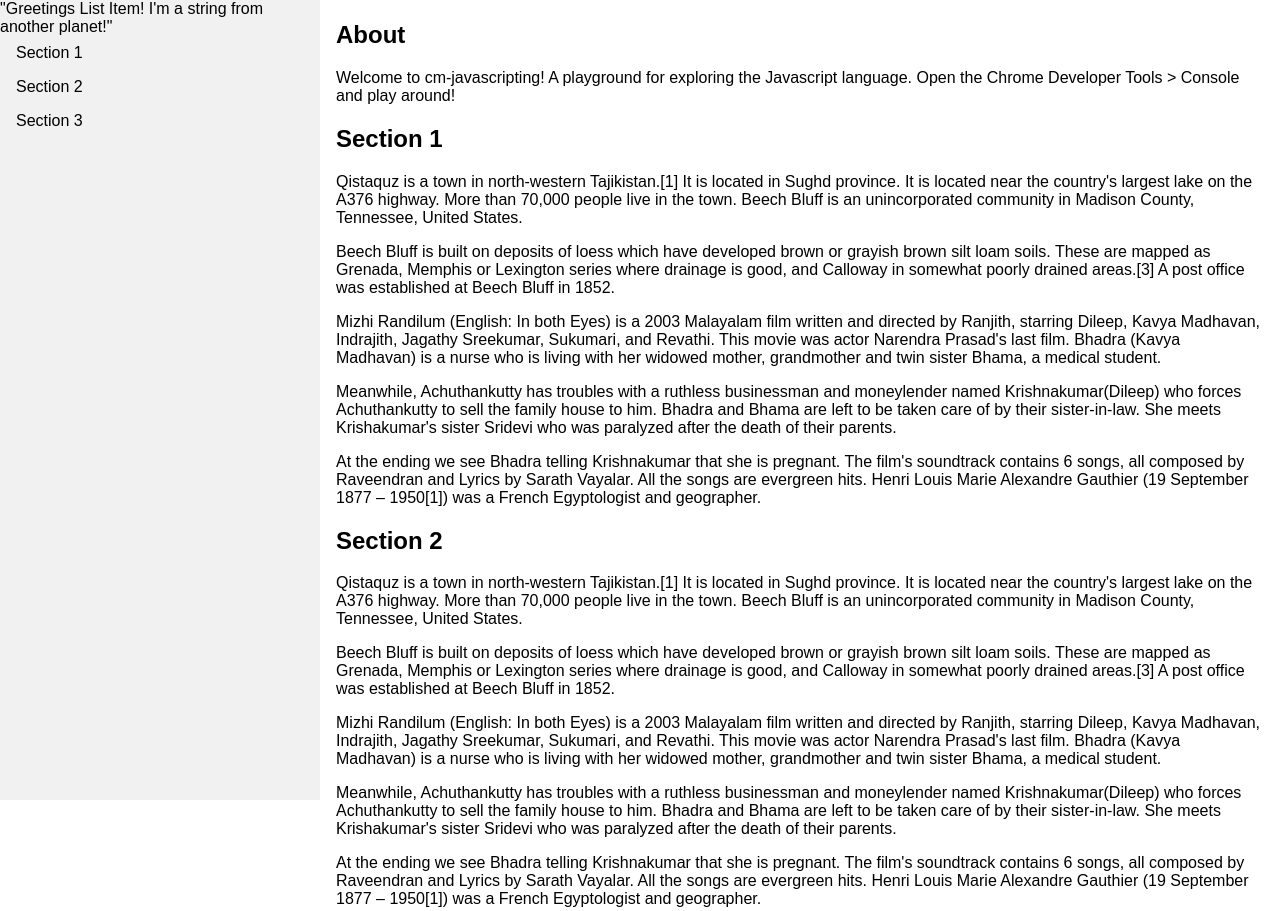
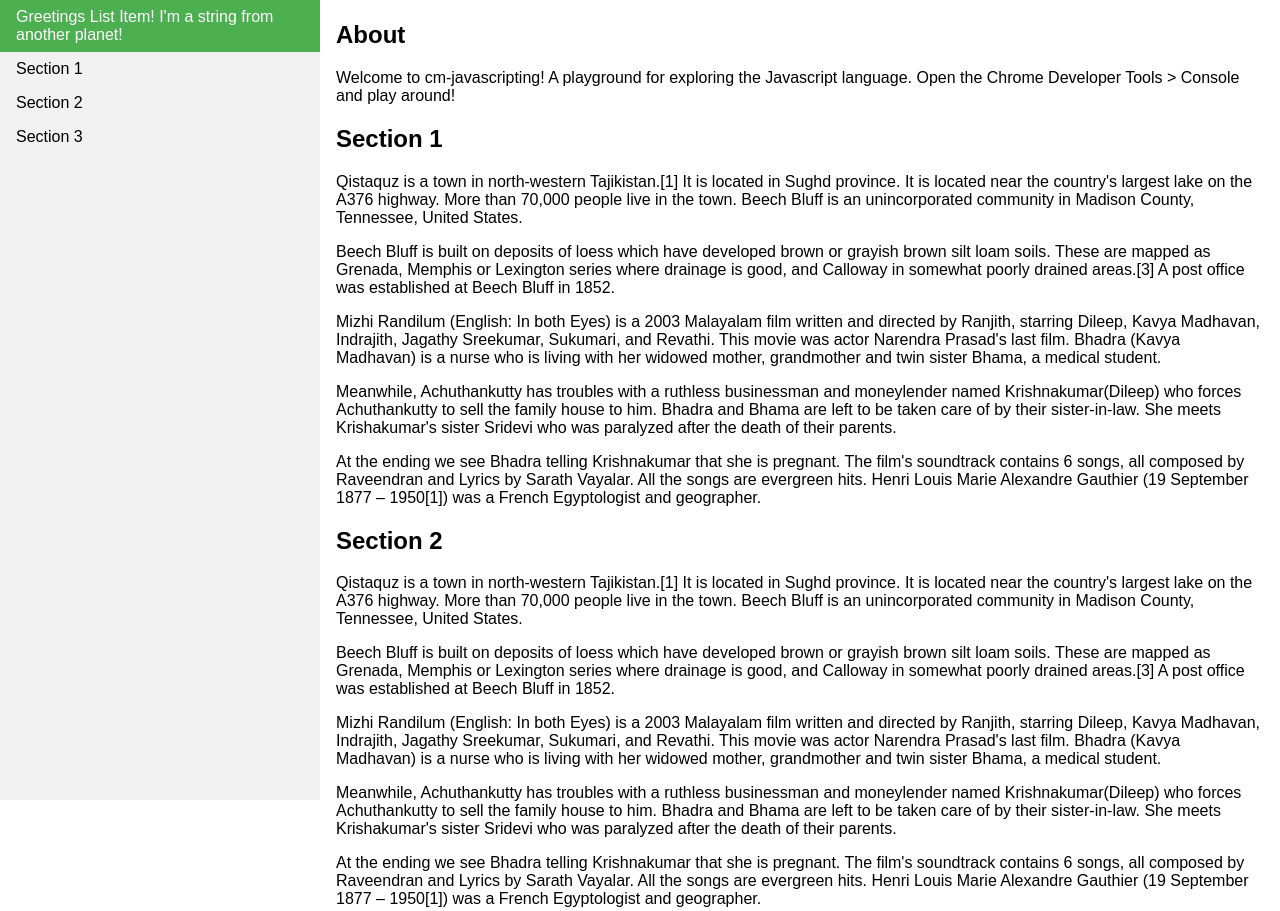
Before and after one commit to diamondalexander/javascript-practice, a plain HTML site: page index.html in a window 1280 px wide. Shown: the top 911 px of the page. Drawn offline with Linux system fonts and the light colour scheme.

Commit message:
Updated JS

```diff
--- a/index.html
+++ b/index.html
@@ -113,7 +113,7 @@
         console.log("begin script");
         // Insert your code here
         var firstItem = document.getElementById("first-item")
-        firstItem.innerText = '\"Greetings List Item! I\'m a string from another planet!\"'
+        firstItem.innerHTML = '<a class="active" href="#about">Greetings List Item! I\'m a string from another planet!</a>'
       </script>
 
   </body>
```
